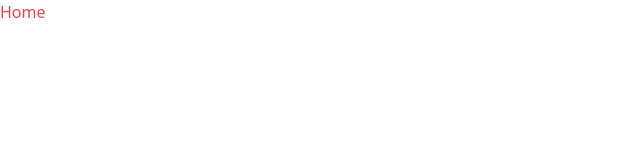
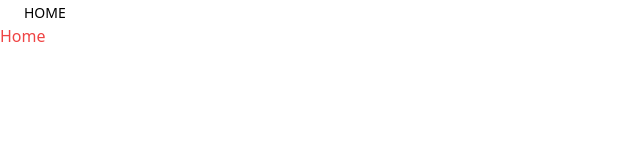
Before and after one commit to DanielMcIntyre2022/NextJS-13-imdb-app, a Next.js app: page / in a window 1280 px wide. Shown: the top 160 px of the page, without its empty margins (0-640 px from the left). Built offline with nearby package versions, Linux system fonts and the light colour scheme.

Commit message:
creation of MenuItem component and props passed down from Header component to MenuItem component

```diff
--- a/package.json
+++ b/package.json
@@ -14,7 +14,8 @@
     "eslint-config-next": "13.1.6",
     "next": "13.1.6",
     "react": "18.2.0",
-    "react-dom": "18.2.0"
+    "react-dom": "18.2.0",
+    "react-icons": "^4.7.1"
   },
   "devDependencies": {
     "autoprefixer": "^10.4.13",
--- a/src/components/Header.jsx
+++ b/src/components/Header.jsx
@@ -1,9 +1,11 @@
+import MenuItem from "./MenuItem";
+import {AiFillHome} from 'react-icons/ai';
 
 function Header() {
   return (
     <div>
         <div className="">
-
+            <MenuItem title="HOME" address={'/'} Icon={AiFillHome}/>
         </div>
 
         <div className="">
--- /dev/null
+++ b/src/components/MenuItem.jsx
@@ -0,0 +1,14 @@
+import Link from "next/link";
+
+function MenuItem({ title, address, Icon }) {
+  return (
+    <div>
+        <Link href={address} className="mx-4 lg:mx-6 hover:text-amber-600">
+            <Icon className="text-2xl sm:hidden"/>
+            <p className="hidden sm:inline my-2 text-sm">{title}</p>
+        </Link>
+    </div>
+  )
+}
+
+export default MenuItem;
```
Also changed, not shown: 1 other file (tests, documents, lock files or other folders).
